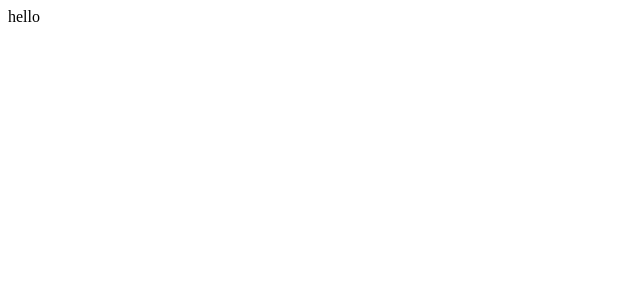
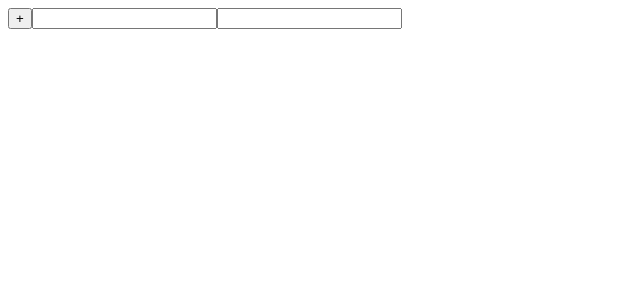
Before and after one commit to rjbena/Hooks, a React (Create React App) app: page / in a window 1280 px wide. Shown: the top 300 px of the page, without its empty margins (0-640 px from the left). Built offline with nearby package versions, Linux system fonts and the light colour scheme.

Commit message:
Added custom hook useForm

```diff
--- a/src/App.js
+++ b/src/App.js
@@ -1,12 +1,30 @@
-import React from 'react';
+import React, {useState} from 'react';
+import { useForm } from './useForm';
 
 
-function App() {
-  return (
-    <div className="App">
-     hello
-    </div>
-  );
+
+const App = () => {
+ const [{count, count2},setCount] =useState({count:10, count2: 20})
+ const [email,setEmail] = useState('');
+ const [password, setPassword] = useState('');
+ const [values, handleChange]= useForm({email:'' ,password:''})
+ return (
+   <div>
+     <button onClick={()=>
+     setCount(currentState => ({...currentState,count :currentState.count + 1
+     }))
+     }>
+      +
+     </button>
+     <input
+      name='email'
+      value={values.email}
+      onChange={handleChange}
+
+     />
+     <input type='password' name='password' value={values.password} onChange={handleChange}/>
+   </div>
+ )
 }
 
 export default App;
--- /dev/null
+++ b/src/useForm.js
@@ -0,0 +1,15 @@
+import React, { useState } from 'react'
+
+export const useForm = (initialValues) => {
+
+    const [values,setValues] = useState(initialValues)
+    return [
+        values,
+        e => {
+            setValues({
+                ...values,
+                [e.target.name]: e.target.value
+            });
+        }
+    ]
+}
```
